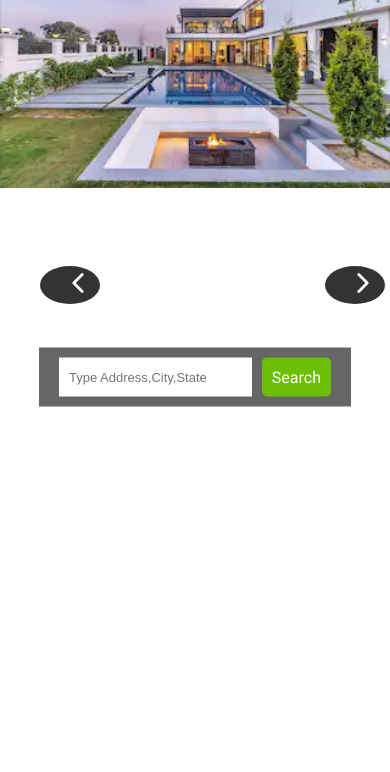
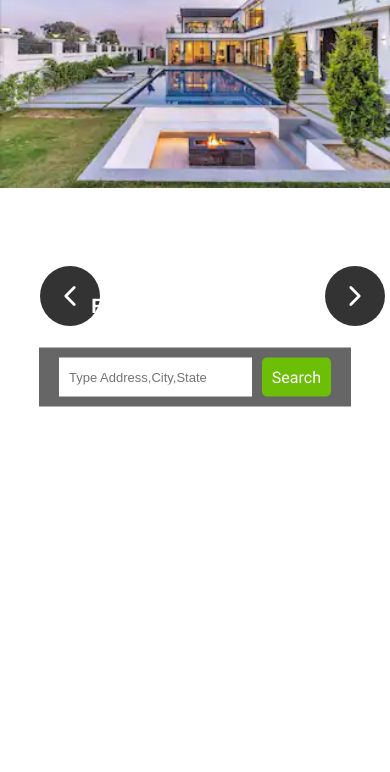
Before and after one commit to preciousnaza/furniture-e-commerce, a plain HTML site: page index.html in a window 390 px wide. Shown: the part 72-844 px from the top of the page. Drawn offline with nearby package versions, Linux system fonts and the light colour scheme.

Commit message:
gave my swiper button height and edited it

```diff
--- a/style.css
+++ b/style.css
@@ -156,16 +156,24 @@ cursor: pointer;
 }
 .swiper-button-next,
 .swiper-button-prev{
+    display: flex;
+    align-items: center;
+    justify-content: center;
     background-color: rgba(0,0,0,0.8);
     border-radius: 50%;
     padding: 10px;
     transition: all 500ms ease-in-out;
     width: 60px;
+    height: 60px;
 }
+
 .swiper-icon{
     font-size: 5rem;
     color: #fff;
+    width: 30px;
+    height: 30px;
 }
+
 .header .content{
     position: absolute;
     top: 50%;
@@ -175,11 +183,13 @@ cursor: pointer;
     z-index: 1;
     text-align: center;
 }
+
 .header .content h1{
     font-size: 7rem;
     color: #fff;
     margin-bottom: 4rem;
 }
+
 .header .search{
     width: 70rem;
     margin: 0 auto;
@@ -188,6 +198,7 @@ cursor: pointer;
     background-color: rgba(0,0,0,0.6);
     padding: 1rem 2rem;
 }
+
 .header .search input{
     width: 100%;
     padding: 1.5rem 0;
@@ -197,6 +208,7 @@ cursor: pointer;
     font-size: 1.6rem;
     text-indent: 1rem;
 }
+
 .header .search a{
     display: inline-block;
     border-radius: 0.5rem;
@@ -204,6 +216,7 @@ cursor: pointer;
     background-color: #6cbe07;
     padding: 1.5rem  4rem;
 }
+
 @media (max-width:996px) {
     .header .content h1{
         margin-bottom: 3rem;
@@ -228,28 +241,33 @@ cursor: pointer;
     .swiper-icon{
         font-size: 3rem;
     }
-    .swiper-button-next,
+    /* .swiper-button-next,
     .swiper-button-prev{
     padding: 0.2rem 2.3rem;
 
-   }
+   } */
 }
+
 .section{
     padding: 10rem 0;
 }
+
 .section.rent{
     background-color: #f0f4f7;
 }
+
 .rent-center{
     display: grid;
     grid-template-columns: repeat(auto-fill,minmax(25rem,1fr));
     gap: 4rem 2rem;
 }
+
 .title{
     text-align: center;
     margin-bottom: 5rem;
     padding: 1rrem;
 }
+
 .title h1{
     font-weight: 100;
     margin-bottom: 1rem;
```
